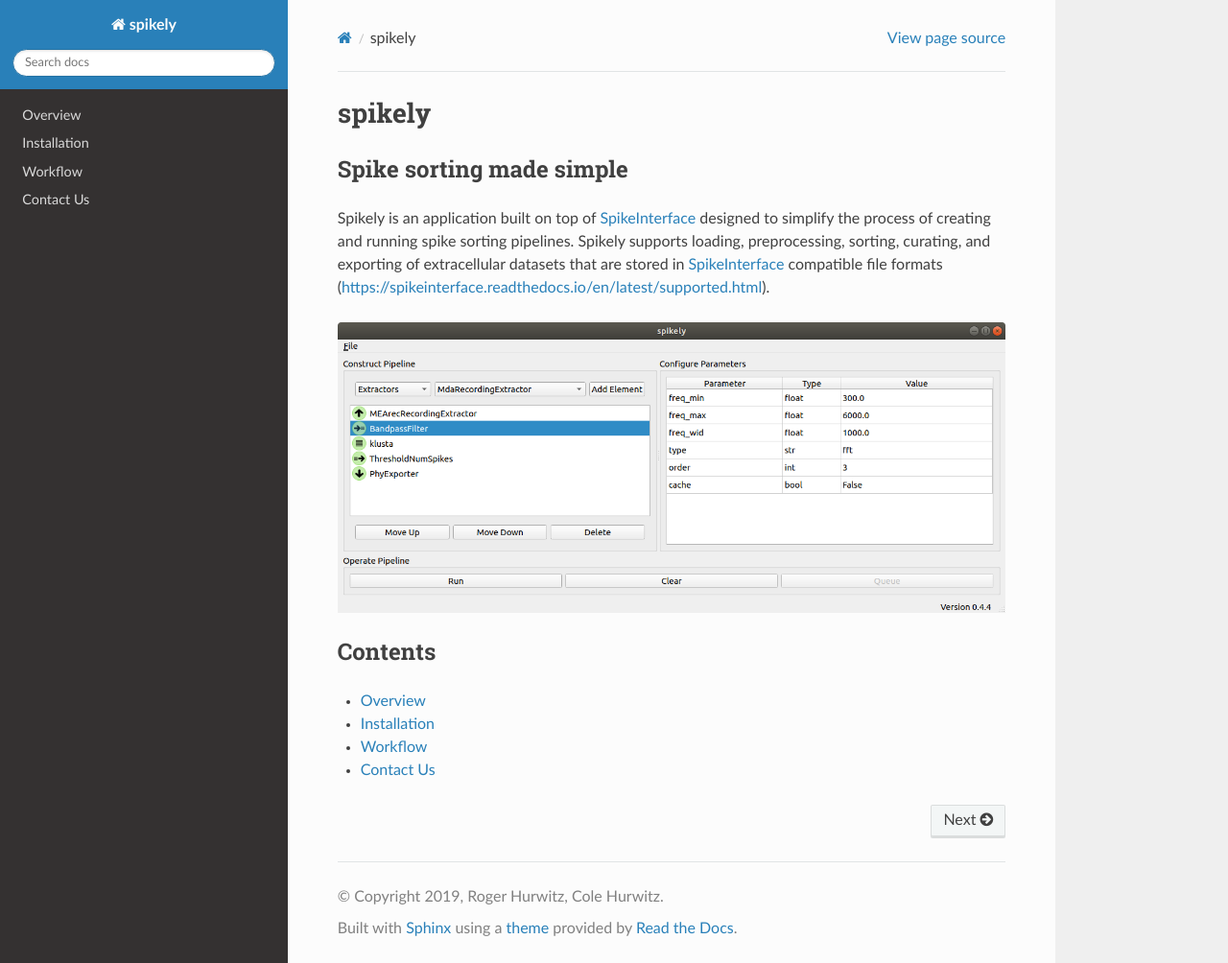
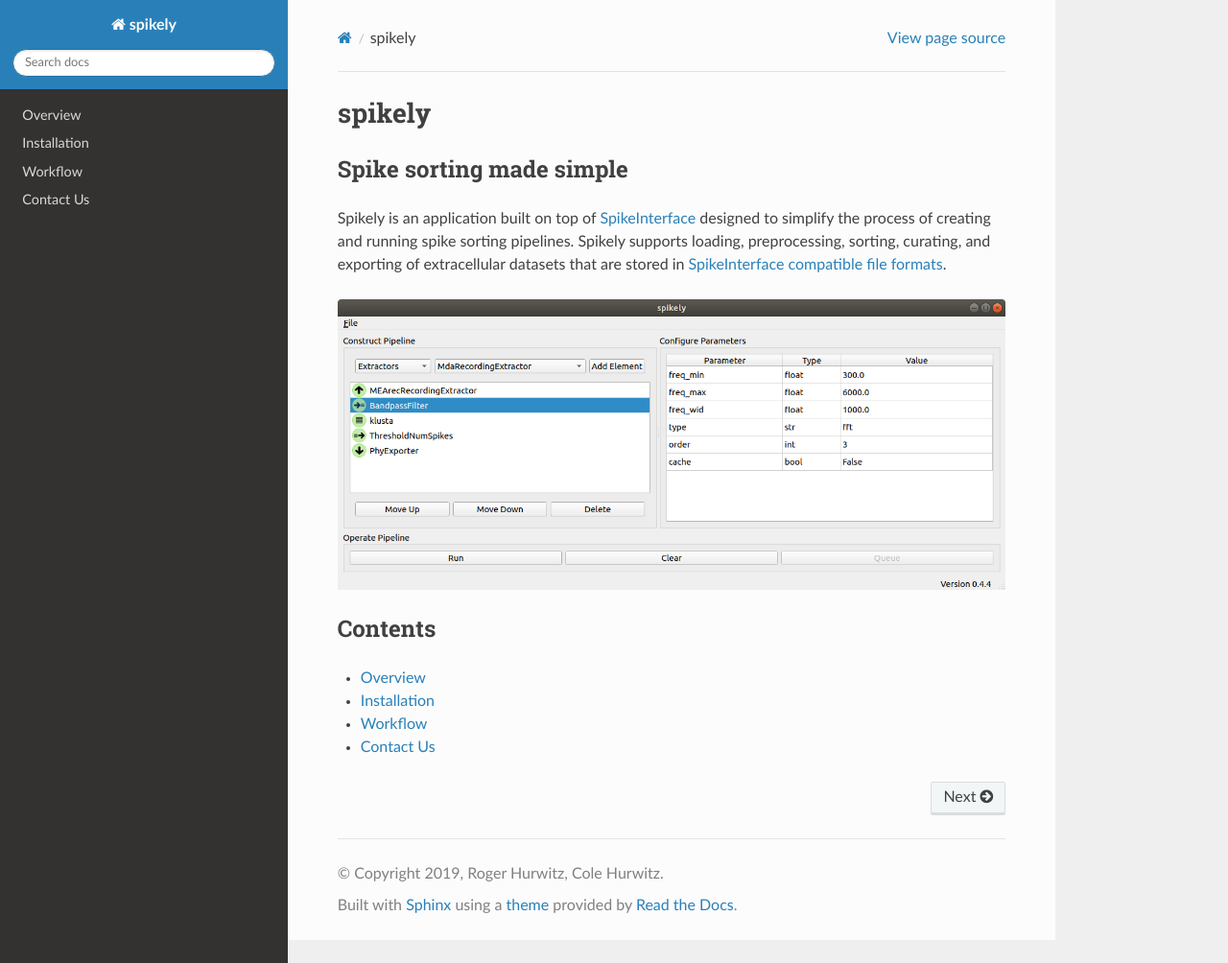
Before and after one commit to SpikeInterface/spikely, a Sphinx documentation site: the page built from docs/source/index.rst, in a window 1280 px wide and 1004 px high. Shown: the whole window at 96% size. Built offline with Sphinx 7.4.7 and the Read the Docs theme 2.0.0, drawn with Linux system fonts in a browser that asks for light colours.

Commit message:
Fixed sloppy hyperlink to SpikeInterface documentation.

```diff
--- a/docs/source/index.rst
+++ b/docs/source/index.rst
@@ -9,8 +9,8 @@
 Spikely is an application built on top of SpikeInterface_ designed to simplify
 the process of creating and running spike sorting pipelines.
 Spikely supports loading, preprocessing, sorting, curating, and exporting
-of extracellular datasets that are stored in SpikeInterface_ compatible file
-formats (https://spikeinterface.readthedocs.io/en/latest/supported.html).
+of extracellular datasets that are stored in `SpikeInterface compatible file
+formats <https://spikeinterface.readthedocs.io/en/latest/supported.html>`_.
 
 .. image:: ../images/gui.png
 
```
